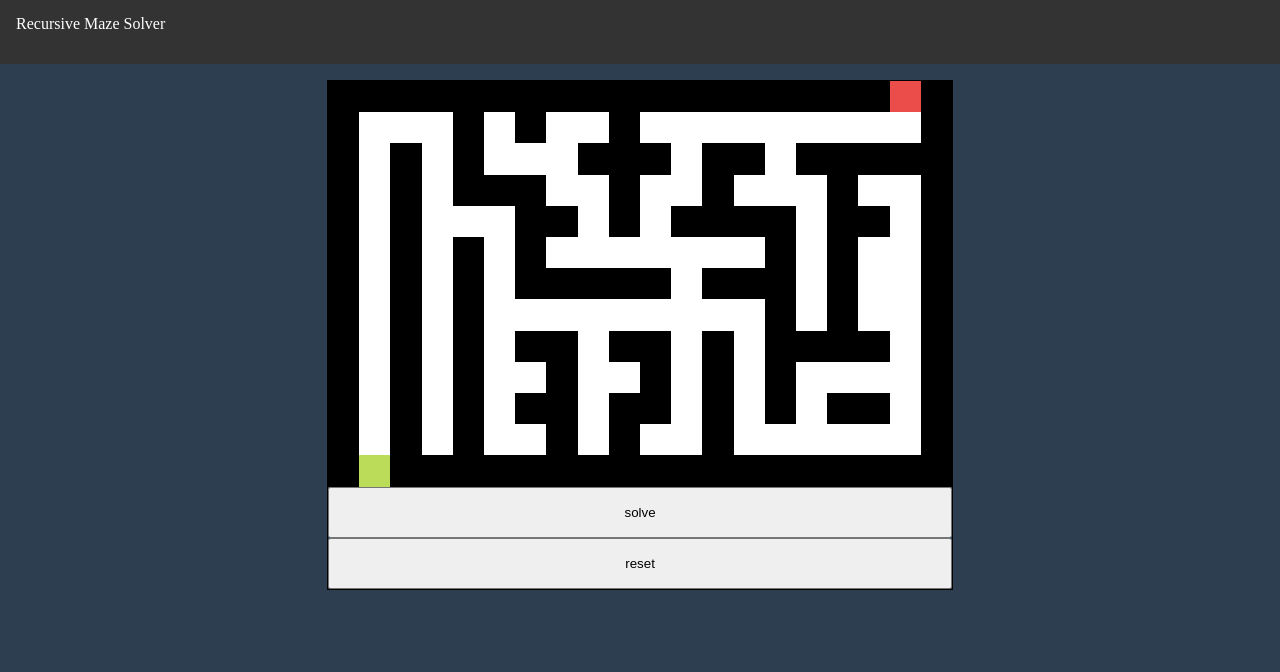
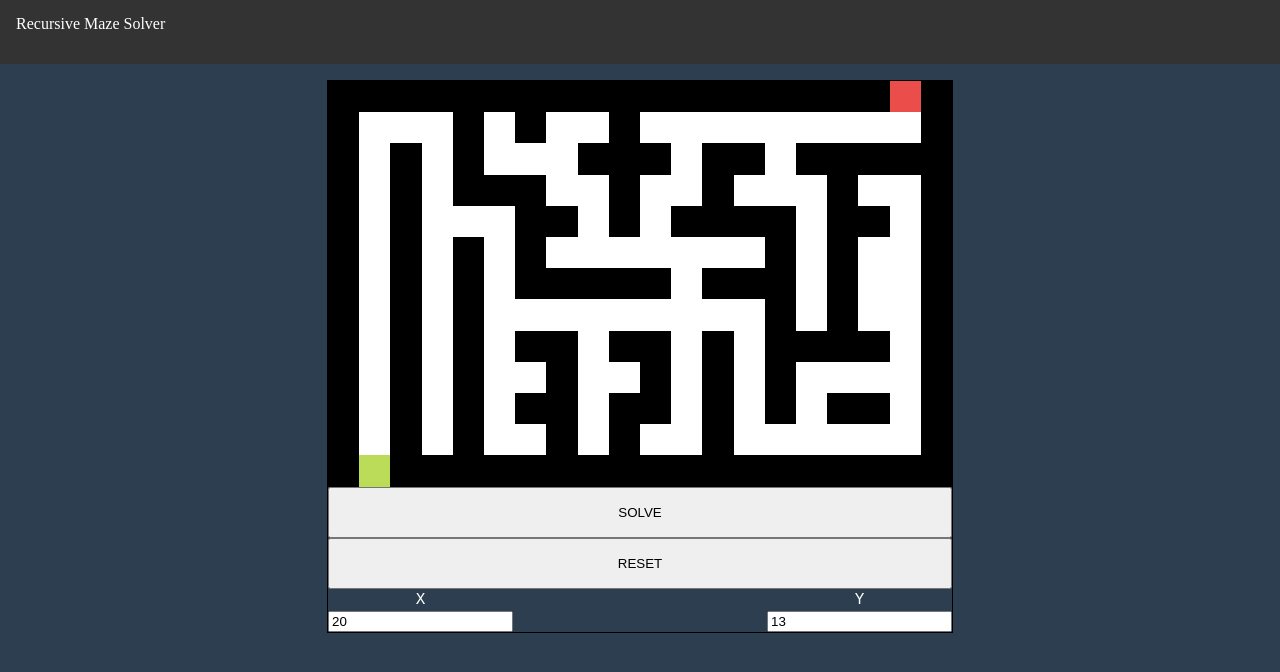
Before and after one commit to hwhang0917/recursive-maze, a Vue app: page /#/ in a window 1280 px wide. Shown: the top 672 px of the page. Built offline with nearby package versions, Linux system fonts and the light colour scheme; the HTML template or start-up script is replaced by a standard one.

Commit message:
✨ Add input feature

```diff
--- a/src/views/HomeView.vue
+++ b/src/views/HomeView.vue
@@ -35,9 +35,21 @@ const maze = computed(() => {
       />
     </div>
     <button class="btn" :disabled="isSolving || path.length > 0" @click="() => solve()">
-      solve
+      SOLVE
     </button>
-    <button class="btn" :disabled="isSolving" @click="() => resetMaze(state.size.x, state.size.y)">reset</button>
+    <button class="btn" :disabled="isSolving" @click="() => resetMaze(state.size.x, state.size.y)">
+      RESET
+    </button>
+    <div class="inputs">
+      <div>
+        <label for="x">X</label>
+        <input type="number" v-model="state.size.x" id="x" :disabled="isSolving" />
+      </div>
+      <div>
+        <label for="y">Y</label>
+        <input type="number" v-model="state.size.y" id="y" :disabled="isSolving" />
+      </div>
+    </div>
   </div>
 </template>
 
@@ -45,10 +57,28 @@ const maze = computed(() => {
 .btn {
   padding: 1rem;
 }
+.inputs {
+  display: flex;
+  justify-content: space-between;
+  div {
+    display: flex;
+    flex-direction: column;
+    justify-content: center;
+    align-items: center;
+    color: white;
+    font-family: 'Courier New', Courier, monospace;
+  }
+  label {
+    margin: 0.2rem;
+  }
+}
 .maze-container {
   display: grid;
   border: 1px solid black;
   width: 50%;
+  @media (max-width: 768px) {
+    width: 100%;
+  }
   .row {
     display: grid;
     .col {
@@ -59,9 +89,6 @@ const maze = computed(() => {
       display: flex;
       justify-content: center;
       align-items: center;
-      &::after {
-        content: '.';
-      }
     }
     .empty {
       background-color: white;
```
